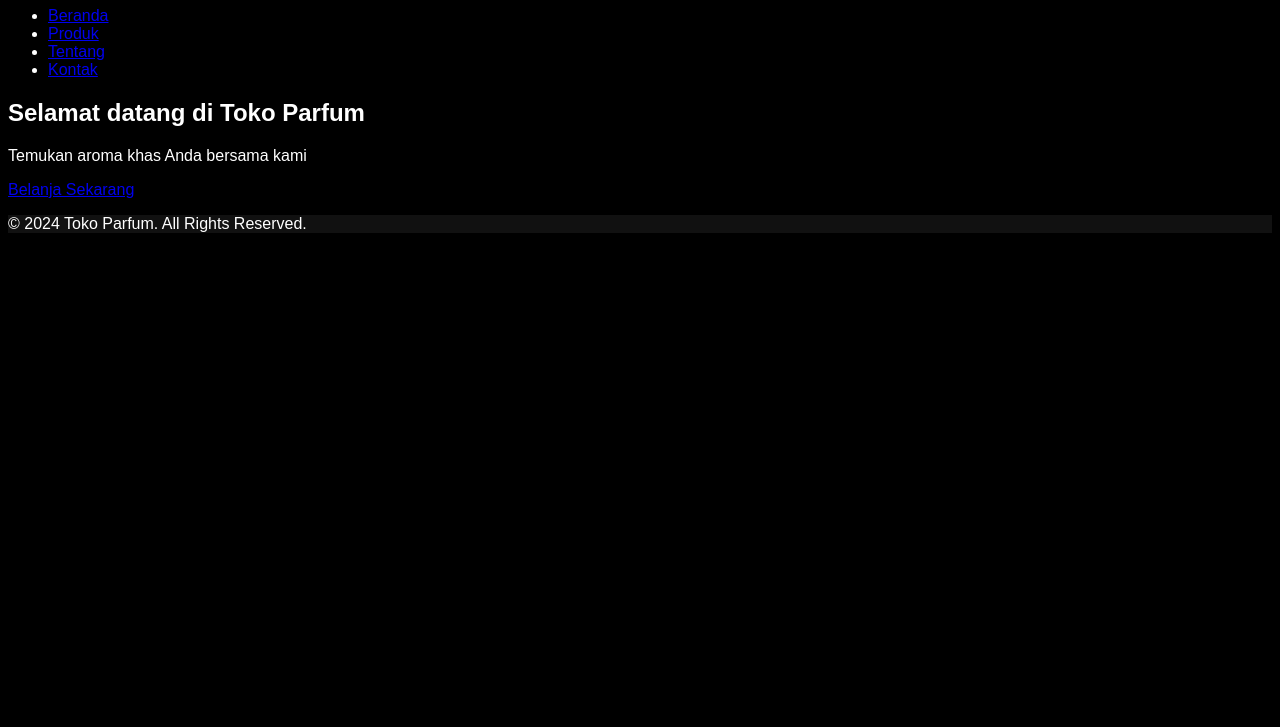
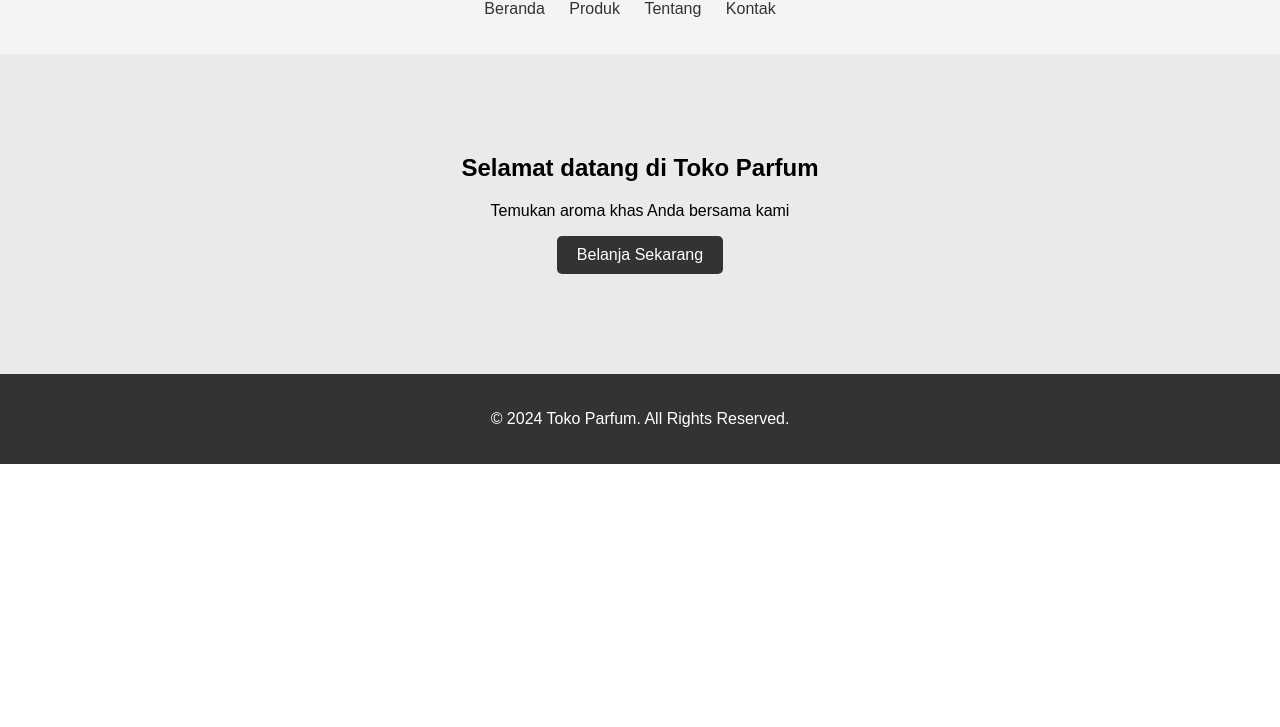
Before and after one commit to avivahsavira/luxescent, a plain HTML site: page index.html in a window 1280 px wide. Shown: the part 73-800 px from the top of the page. Drawn offline with Linux system fonts and the light colour scheme.

Commit message:
Update styles.css

```diff
--- a/styles.css
+++ b/styles.css
@@ -1,47 +1,59 @@
 body {
-    font-family: 'Arial', sans-serif;
-    background-color: #000;
-    color: #fff;
+  margin: 0;
+  font-family: Arial, sans-serif;
 }
 
-.navbar-brand {
-    font-size: 1.5rem;
-    font-weight: bold;
+header {
+  background-color: #f4f4f4;
+  padding: 20px;
+  text-align: center;
 }
 
-.hero-section {
-    background: url('https://via.placeholder.com/1920x1080') no-repeat center center;
-    background-size: cover;
-    height: 100vh;
-    display: flex;
-    align-items: center;
-    justify-content: center;
+header h1 {
+  margin: 0;
 }
 
-.hero-section h1 {
-    font-size: 4rem;
-    font-weight: bold;
-    color: #FFD700;
+nav ul {
+  list-style-type: none;
+  padding: 0;
 }
 
-.btn-gold {
-    background-color: #FFD700;
-    color: #000;
+nav ul li {
+  display: inline;
+  margin-right: 20px;
 }
 
-.btn-gold:hover {
-    background-color: #FFC700;
-    color: #000;
+nav ul li a {
+  text-decoration: none;
+  color: #333;
 }
 
-.text-gold {
-    color: #FFD700;
+.hero {
+  background-color: #eaeaea;
+  text-align: center;
+  padding: 100px 0;
 }
 
-.card {
-    border: none;
+.hero h2 {
+  margin-top: 0;
+}
+
+.btn {
+  display: inline-block;
+  background-color: #333;
+  color: #fff;
+  padding: 10px 20px;
+  text-decoration: none;
+  border-radius: 5px;
+}
+
+.btn:hover {
+  background-color: #555;
 }
 
 footer {
-    background-color: #111;
+  background-color: #333;
+  color: #fff;
+  text-align: center;
+  padding: 20px 0;
 }
```
